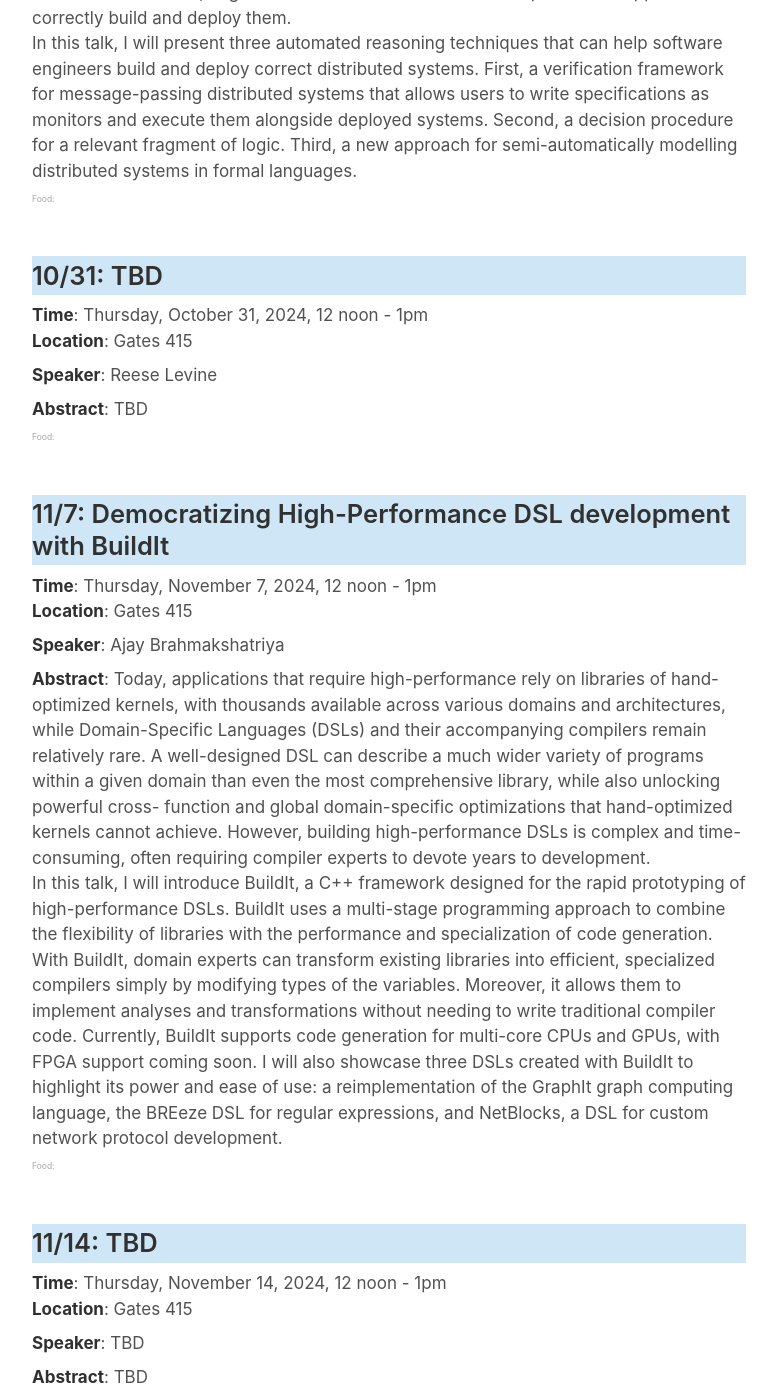
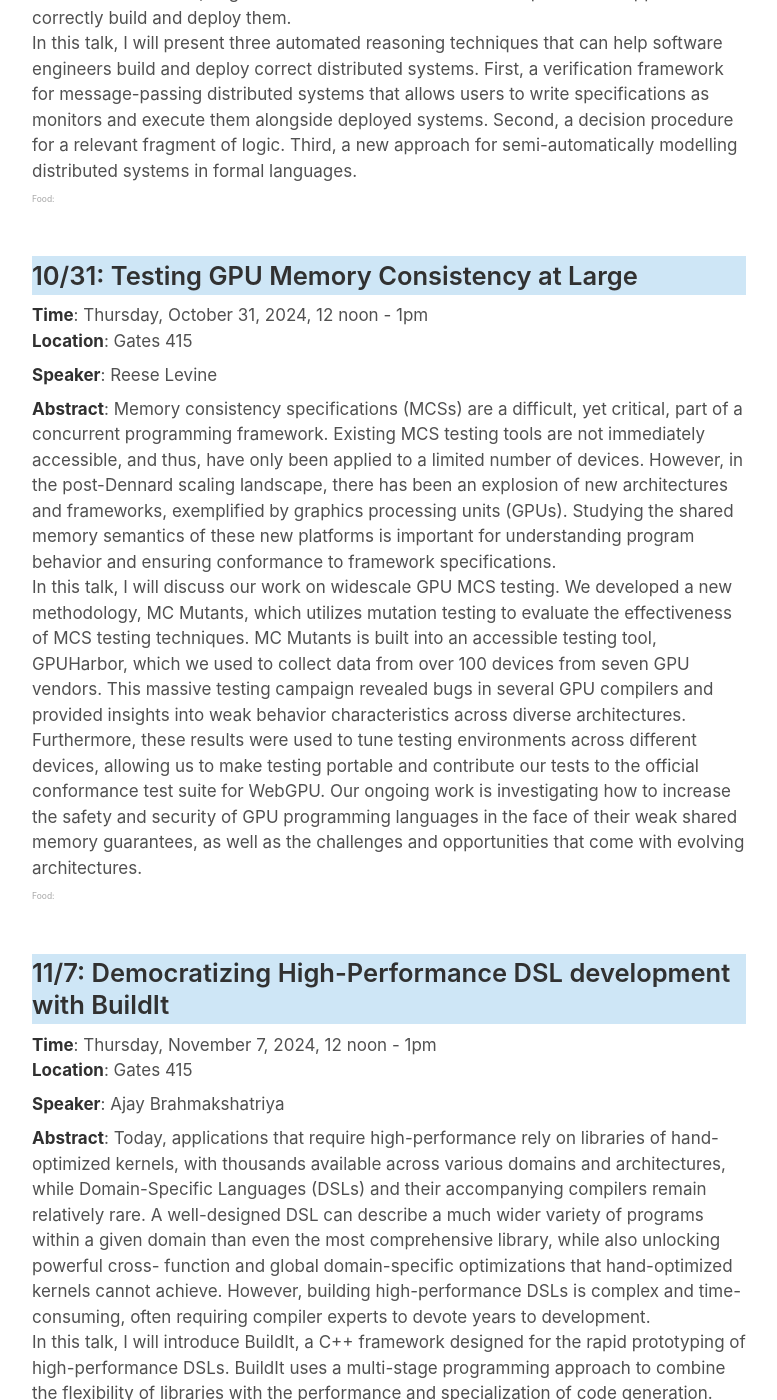
Before and after one commit to software-research-lunch/software-research-lunch.github.io, a Jekyll site: the page built from index.html, in a window 1280 px wide and 1400 px high, scrolled down 2736 px. Shown: the whole window, without its empty margins (251-1028 px from the left). Built offline with Jekyll 4.4.1, drawn with Linux system fonts in a browser that asks for light colours.

Commit message:
_data: add Reese Levine

```diff
--- a/_data/schedule.yml
+++ b/_data/schedule.yml
@@ -87,10 +87,12 @@ In this talk, I will present three automated reasoning techniques that can help
       speaker: "Federico Mora"
       bio: "Federico Mora is a PhD candidate at the University of California, Berkeley, where he is advised by Sanjit A. Seshia. Federico’s research focuses on designing and implementing languages for automated reasoning. His studies have been supported by a Qualcomm Innovation Fellowship and three internships at Amazon Web Services, where he has applied many of the ideas in his thesis."
     - date: "2024-10-31"
-      abstract: "TBD"
-      title: "TBD"
+      abstract: "Memory consistency specifications (MCSs) are a difficult, yet critical, part of a concurrent programming framework. Existing MCS testing tools are not immediately accessible, and thus, have only been applied to a limited number of devices. However, in the post-Dennard scaling landscape, there has been an explosion of new architectures and frameworks, exemplified by graphics processing units (GPUs). Studying the shared memory semantics of these new platforms is important for understanding program behavior and ensuring conformance to framework specifications.
+
+In this talk, I will discuss our work on widescale GPU MCS testing. We developed a new methodology, MC Mutants, which utilizes mutation testing to evaluate the effectiveness of MCS testing techniques. MC Mutants is built into an accessible testing tool, GPUHarbor, which we used to collect data from over 100 devices from seven GPU vendors. This massive testing campaign revealed bugs in several GPU compilers and provided insights into weak behavior characteristics across diverse architectures. Furthermore, these results were used to tune testing environments across different devices, allowing us to make testing portable and contribute our tests to the official conformance test suite for WebGPU. Our ongoing work is investigating how to increase the safety and security of GPU programming languages in the face of their weak shared memory guarantees, as well as the challenges and opportunities that come with evolving architectures."
+      title: "Testing GPU Memory Consistency at Large"
       speaker: "Reese Levine"
-      bio: ""
+      bio: "Reese is a PhD candidate at the University of California, Santa Cruz, and an NDSEG Fellow. His research focuses on GPU memory models, designing and evaluating techniques to test the conformance of compilers and hardware to specifications."
     - date: "2024-11-7"
       abstract: "
       Today, applications that require high-performance rely on libraries of hand-
```
